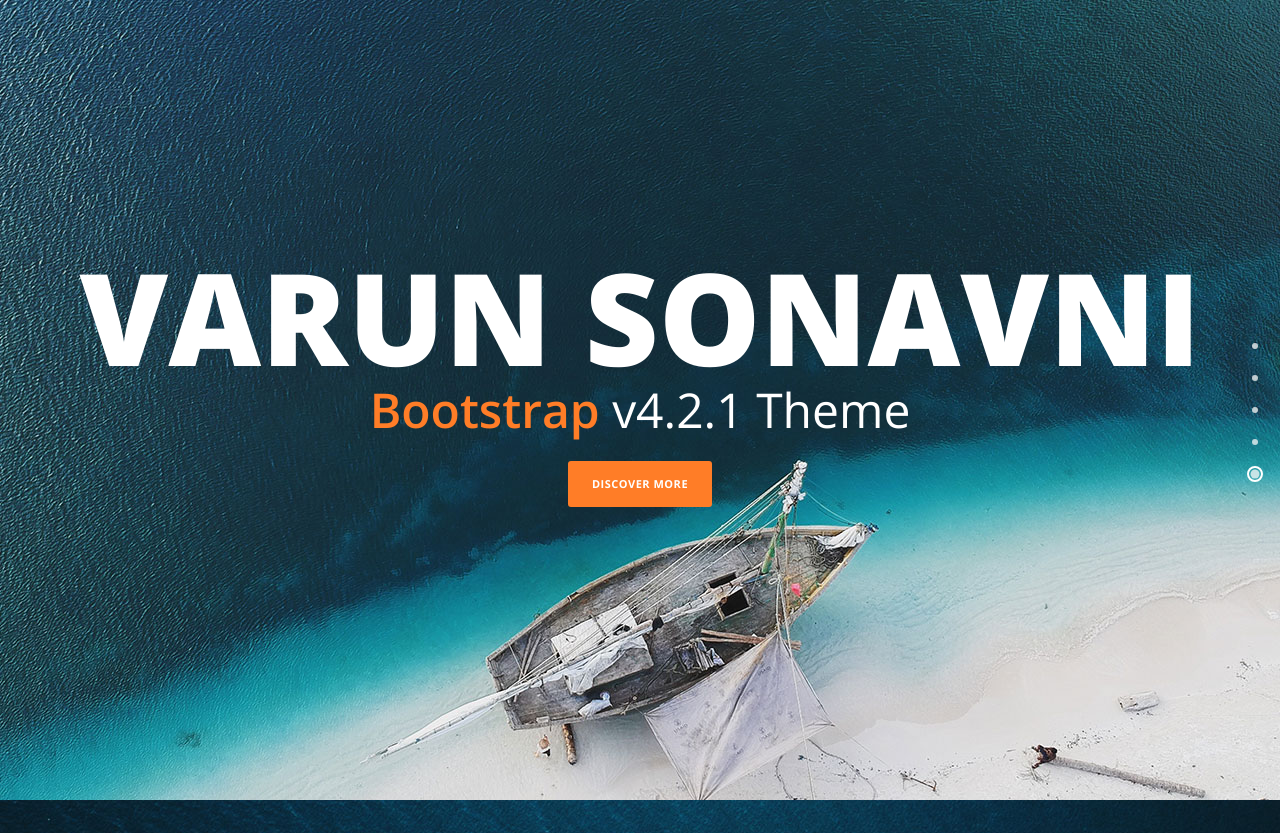
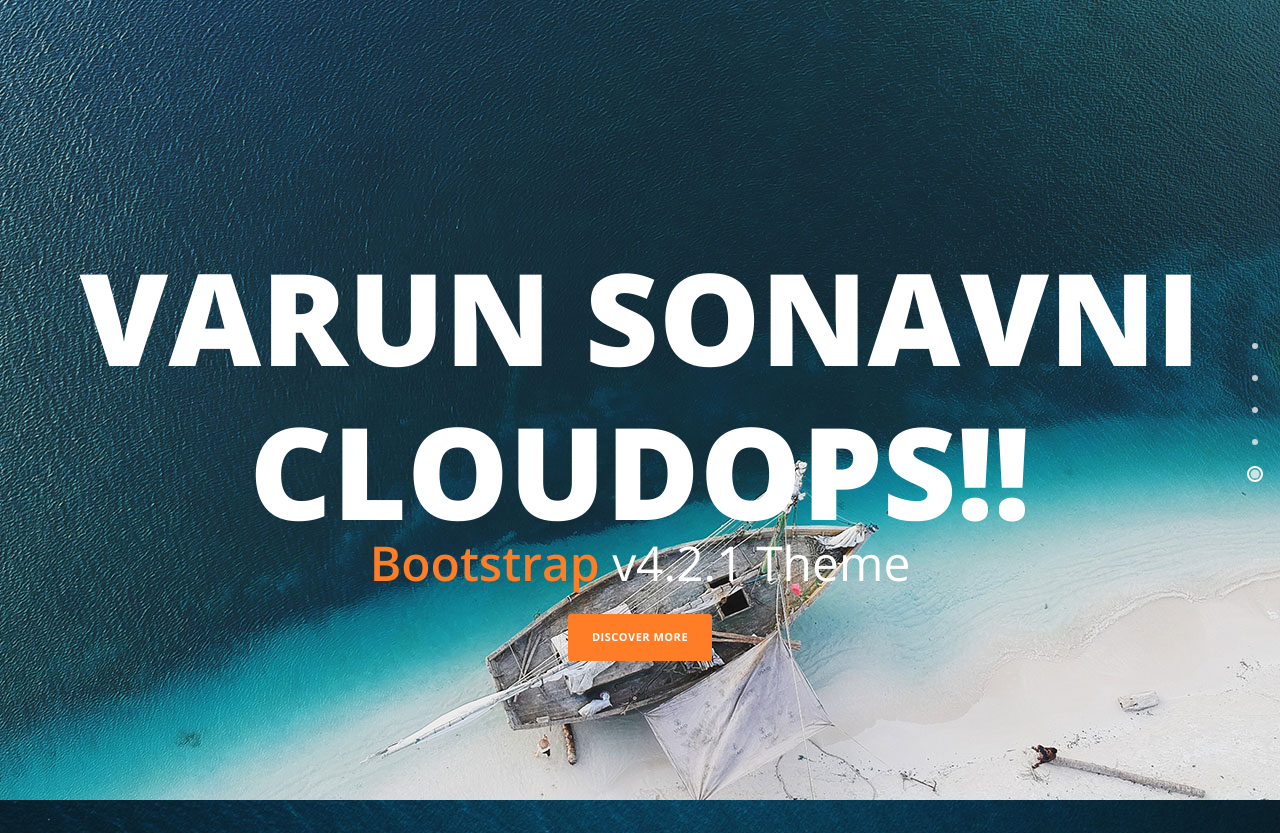
Before and after one commit to varunsonavni/gitlab-clone-website-project, a plain HTML site: page index.html in a window 1280 px wide. Shown: the top 833 px of the page. Drawn offline with nearby package versions, Linux system fonts and the light colour scheme.

Commit message:
Update index.html

```diff
--- a/index.html
+++ b/index.html
@@ -37,7 +37,7 @@
     <div class="parallax-content baner-content" id="home">
         <div class="container">
             <div class="first-content">
-                <h1>VARUN SONAVNI</h1>
+                <h1>VARUN SONAVNI CLOUDOPS!!</h1>
                 <span><em>Bootstrap</em> v4.2.1 Theme</span>
                 <div class="primary-button">
                     <a href="#services">Discover More</a>
```
